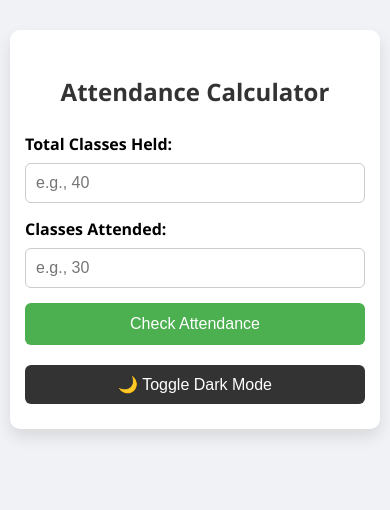
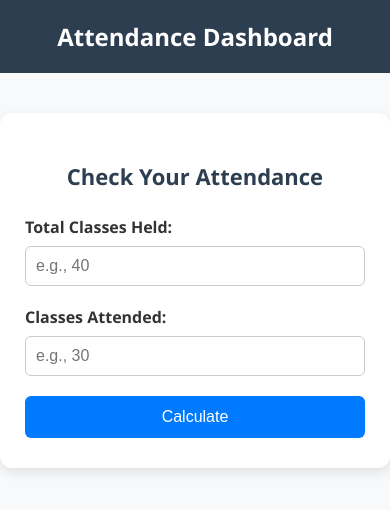
Before and after one commit to supreethdeena/Attendace-Calculator, a plain HTML site: page index.html in a window 390 px wide. Drawn offline with Linux system fonts and the light colour scheme.

Commit message:
V3 index.html

```diff
--- a/index.html
+++ b/index.html
@@ -3,44 +3,42 @@
 <head>
   <meta charset="UTF-8" />
   <meta name="viewport" content="width=device-width, initial-scale=1.0"/>
-  <title>Attendance Calculator</title>
+  <title>Attendance Dashboard</title>
   <style>
     * {
       box-sizing: border-box;
     }
 
     body {
+      margin: 0;
       font-family: 'Segoe UI', Tahoma, Geneva, Verdana, sans-serif;
-      background-color: #f0f2f5;
-      margin: 0;
-      padding: 0;
-      transition: background-color 0.3s, color 0.3s;
+      background-color: #f8f9fa;
+      color: #333;
     }
 
-    .dark-mode {
-      background-color: #121212;
-      color: #e0e0e0;
+    header {
+      background-color: #2d3e50;
+      padding: 20px;
+      color: white;
+      text-align: center;
+      font-size: 24px;
+      font-weight: 600;
     }
 
-    .container {
-      max-width: 400px;
-      margin: 60px auto;
-      background-color: #fff;
-      padding: 30px 20px;
-      border-radius: 10px;
-      box-shadow: 0 8px 16px rgba(0, 0, 0, 0.1);
-      transition: background-color 0.3s;
-    }
-
-    .dark-mode .container {
-      background-color: #1e1e1e;
-      box-shadow: 0 8px 16px rgba(255, 255, 255, 0.1);
+    .dashboard {
+      max-width: 600px;
+      margin: 40px auto;
+      background-color: #ffffff;
+      border-radius: 12px;
+      box-shadow: 0 4px 12px rgba(0,0,0,0.1);
+      padding: 30px 25px;
     }
 
     h2 {
+      margin-bottom: 25px;
       text-align: center;
-      margin-bottom: 25px;
-      color: #333;
+      font-size: 22px;
+      color: #2d3e50;
     }
 
     label {
@@ -52,7 +50,7 @@
     input[type="number"] {
       width: 100%;
       padding: 10px;
-      margin-bottom: 15px;
+      margin-bottom: 20px;
       border: 1px solid #ccc;
       border-radius: 6px;
       font-size: 16px;
@@ -61,7 +59,7 @@
     button {
       width: 100%;
       padding: 12px;
-      background-color: #4CAF50;
+      background-color: #007bff;
       border: none;
       border-radius: 6px;
       color: white;
@@ -71,7 +69,25 @@
     }
 
     button:hover {
-      background-color: #45a049;
+      background-color: #0069d9;
+    }
+
+    .stats {
+      display: flex;
+      justify-content: space-between;
+      margin-top: 25px;
+      gap: 10px;
+    }
+
+    .card {
+      flex: 1;
+      background-color: #f1f3f5;
+      padding: 15px 20px;
+      border-radius: 8px;
+      text-align: center;
+      font-size: 16px;
+      font-weight: 600;
+      color: #444;
     }
 
     .result {
@@ -95,7 +111,7 @@
     }
 
     .progress-container {
-      background-color: #ddd;
+      background-color: #dee2e6;
       border-radius: 20px;
       overflow: hidden;
       margin-top: 15px;
@@ -105,41 +121,28 @@
     .progress-bar {
       height: 100%;
       width: 0;
-      background-color: #4CAF50;
+      background-color: #007bff;
       text-align: center;
       color: white;
       line-height: 20px;
       transition: width 0.5s ease;
     }
 
-    .toggle-btn {
-      margin-top: 20px;
-      display: block;
-      background: #333;
-      color: white;
-      padding: 10px;
-      border: none;
-      border-radius: 6px;
-      cursor: pointer;
-    }
-
-    .dark-mode .toggle-btn {
-      background-color: #eee;
-      color: #000;
-    }
-
     @media (max-width: 480px) {
-      .container {
-        margin: 30px 10px;
-        padding: 25px 15px;
+      .stats {
+        flex-direction: column;
       }
     }
   </style>
 </head>
 <body>
 
-  <div class="container">
-    <h2>Attendance Calculator</h2>
+  <header>
+    Attendance Dashboard
+  </header>
+
+  <div class="dashboard">
+    <h2>Check Your Attendance</h2>
 
     <form id="attendanceForm">
       <label for="held">Total Classes Held:</label>
@@ -148,16 +151,20 @@
       <label for="attended">Classes Attended:</label>
       <input type="number" id="attended" placeholder="e.g., 30" required />
 
-      <button type="submit">Check Attendance</button>
+      <button type="submit">Calculate</button>
     </form>
 
     <div class="progress-container" id="progressContainer" style="display: none;">
       <div class="progress-bar" id="progressBar">0%</div>
     </div>
 
-    <div id="result" class="result" style="display:none;"></div>
+    <div class="result" id="result" style="display: none;"></div>
 
-    <button class="toggle-btn" onclick="toggleDarkMode()">🌙 Toggle Dark Mode</button>
+    <div class="stats" id="statsRow" style="display: none;">
+      <div class="card" id="heldCard">Held: -</div>
+      <div class="card" id="attendedCard">Attended: -</div>
+      <div class="card" id="percentCard">Percent: -</div>
+    </div>
   </div>
 
   <script>
@@ -165,6 +172,10 @@
     const resultDiv = document.getElementById('result');
     const progressBar = document.getElementById('progressBar');
     const progressContainer = document.getElementById('progressContainer');
+    const statsRow = document.getElementById('statsRow');
+    const heldCard = document.getElementById('heldCard');
+    const attendedCard = document.getElementById('attendedCard');
+    const percentCard = document.getElementById('percentCard');
 
     form.addEventListener('submit', function(e) {
       e.preventDefault();
@@ -178,6 +189,7 @@
       if (isNaN(held) || isNaN(attended) || held <= 0 || attended < 0) {
         resultDiv.style.display = 'none';
         progressContainer.style.display = 'none';
+        statsRow.style.display = 'none';
         alert("⚠️ Please enter valid numbers for both fields.");
         return;
       }
@@ -185,6 +197,7 @@
       if (attended > held) {
         resultDiv.style.display = 'none';
         progressContainer.style.display = 'none';
+        statsRow.style.display = 'none';
         alert("⚠️ Attended classes cannot be more than classes held.");
         return;
       }
@@ -207,10 +220,12 @@
 
       resultDiv.innerHTML = message;
       resultDiv.style.display = 'block';
-    }
 
-    function toggleDarkMode() {
-      document.body.classList.toggle('dark-mode');
+      // Update stats boxes
+      heldCard.innerText = `Held: ${held}`;
+      attendedCard.innerText = `Attended: ${attended}`;
+      percentCard.innerText = `Percent: ${percentage.toFixed(2)}%`;
+      statsRow.style.display = 'flex';
     }
   </script>
 
```
